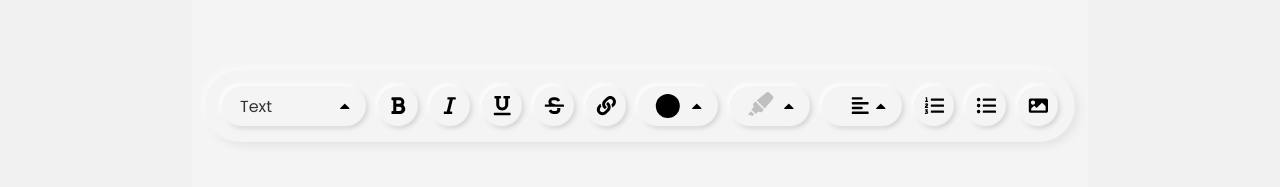
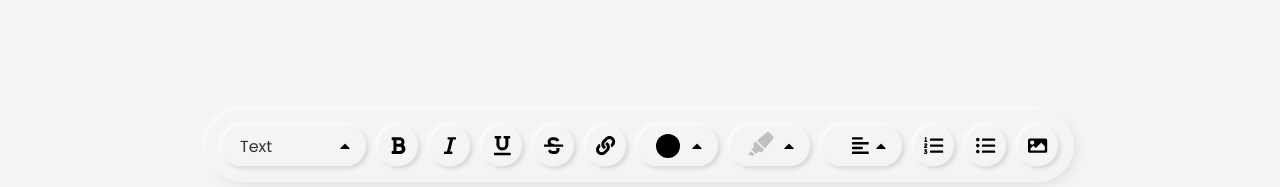
Before and after one commit to tjuandev/web_diary, a Next.js app: page / in a window 1280 px wide. Shown: the part 610-797 px from the top of the page. Built offline with nearby package versions, Linux system fonts and the light colour scheme.

Commit message:
fix: wrong responsive style

```diff
--- a/src/organisms/Toolbar/Stylesheet.ts
+++ b/src/organisms/Toolbar/Stylesheet.ts
@@ -17,17 +17,9 @@ export const BarContainer = styled.nav`
 
   transform: translateX(-50%);
 
-  max-width: 100%;
+  max-width: fit-content;
 
-  @media (min-width: 2200px) {
-    max-width: 25%;
-  }
-
-  @media (max-width: 1280px) {
-    top: 85%;
-  }
-
-  @media (max-width: 980px) {
+  @media (max-width: 820px) {
     top: 100vh;
     left: 0;
     transform: translate(0, -100%);
--- a/src/templates/Editor/Stylesheet.ts
+++ b/src/templates/Editor/Stylesheet.ts
@@ -25,27 +25,7 @@ export const Container = styled.main`
     width: 45vw;
   }
 
-  @media (max-width: 1280px) {
-    > div {
-      width: 70vw;
-    }
-
-    nav {
-      width: 68vw;
-    }
-  }
-
-  @media (max-width: 1180px) {
-    > div {
-      width: 80vw;
-    }
-
-    nav {
-      width: 75vw;
-    }
-  }
-
-  @media (max-width: 980px) {
+  @media (max-width: 1915px) {
     > div,
     nav {
       width: 100%;
```
